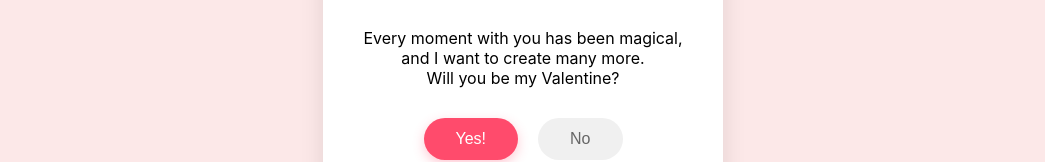
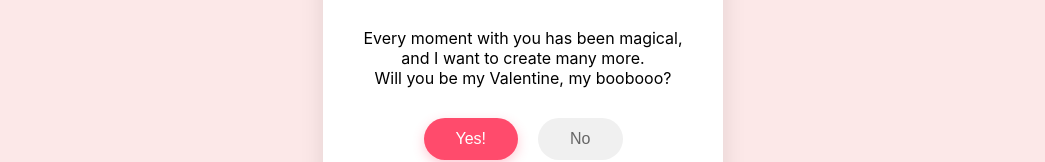
Before and after one commit to Booboooshree/Boobooo, a plain HTML site: page index.html in a window 1280 px wide. Shown: the part 3547-3709 px from the top of the page, without its empty margins (117-1162 px from the left). Drawn offline with Linux system fonts and the light colour scheme.

Commit message:
Update index.html

```diff
--- a/index.html
+++ b/index.html
@@ -286,7 +286,7 @@
         <div class="question-card">
             <h2 style="color: #ff4b6c; margin-bottom: 24px;">After All These Memories...</h2>
             <p>Every moment with you has been magical, and I want to create many more.</p>
-            <p>Will you be my Valentine?</p>
+            <p>Will you be my Valentine, my boobooo?</p>
             <div class="button-group">
                 <button class="yes-btn" onclick="showSuccess()">Yes!</button>
                 <button class="no-btn" onmouseover="moveButton(this)">No</button>
```
